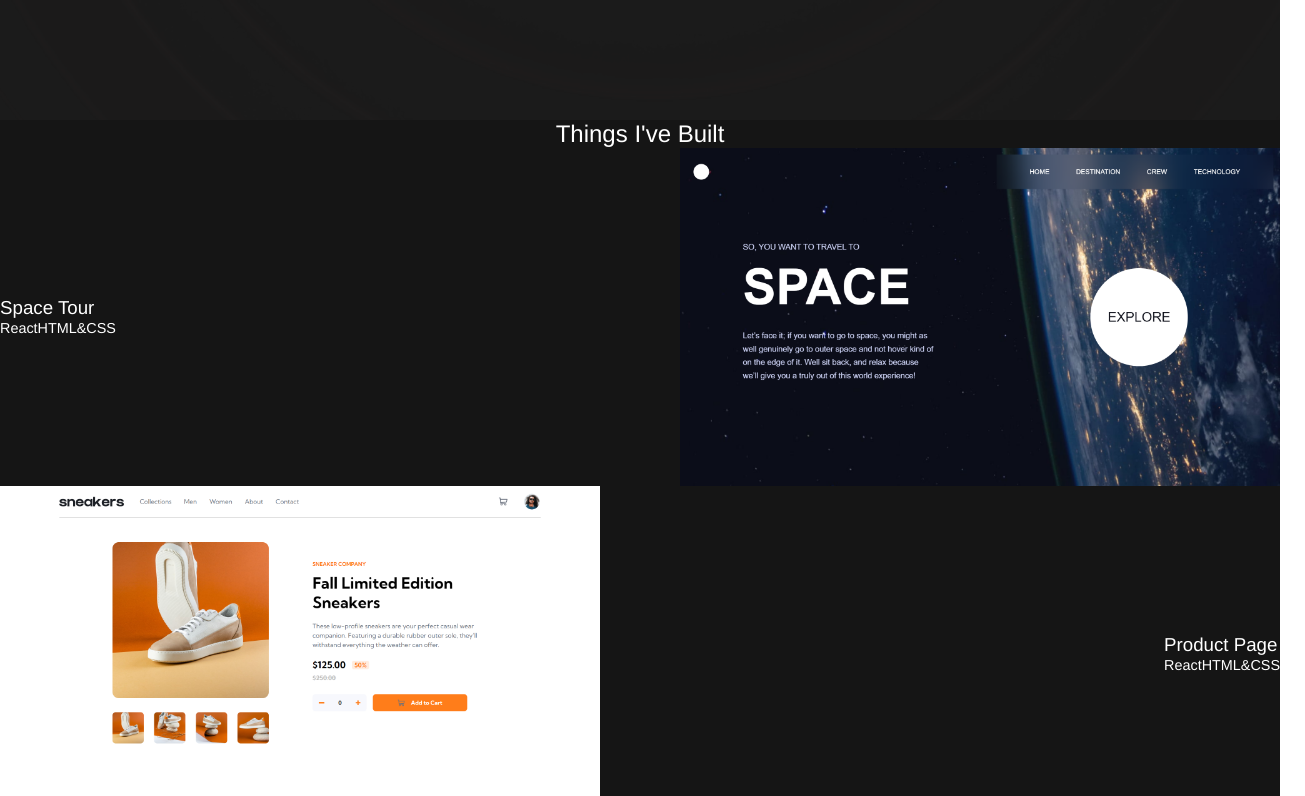
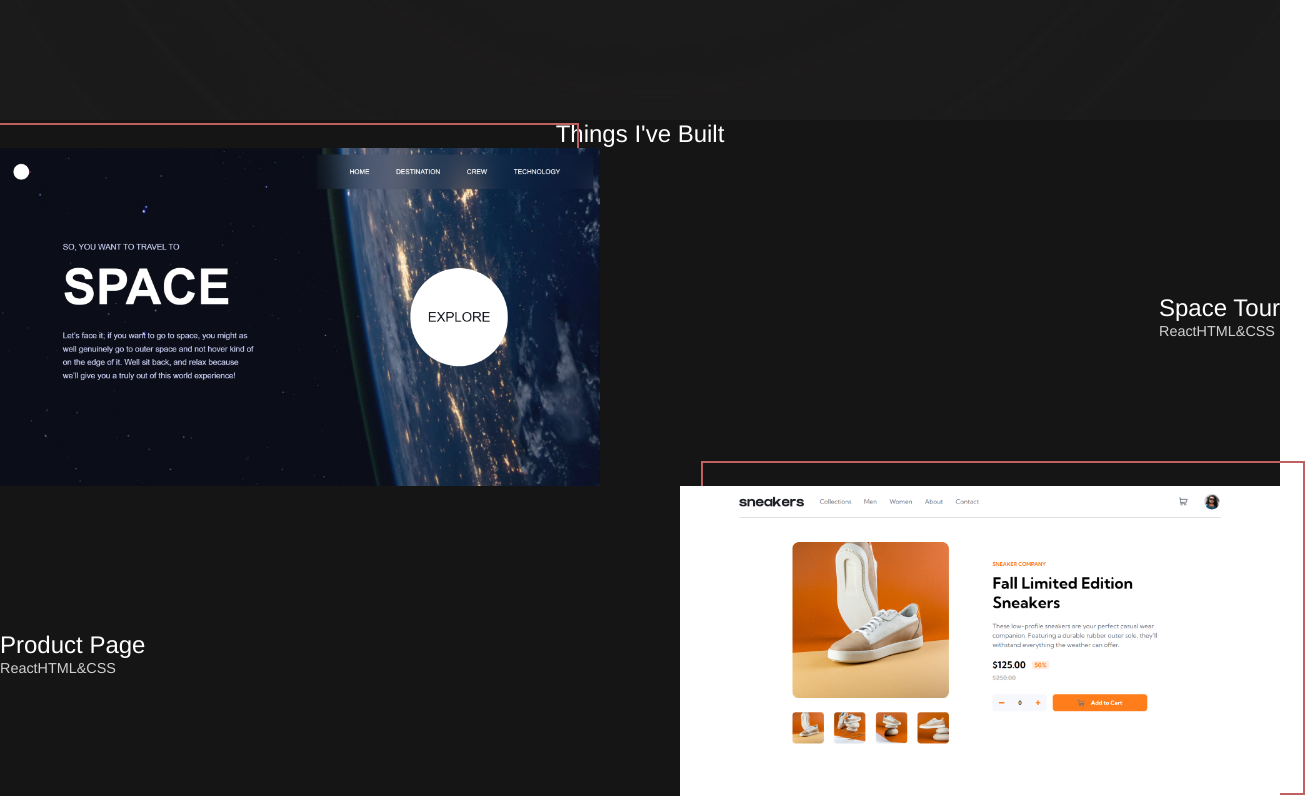
Before and after one commit to JuszJo/Portfolio, a React (Vite) app: page / in a window 1280 px wide. Shown: the part 680-1476 px from the top of the page, 1305 px wide, since content can reach past the window. Built offline with nearby package versions, Linux system fonts and the light colour scheme.

Commit message:
add border style to absolutely positioned element

```diff
--- a/src/components/Projects.jsx
+++ b/src/components/Projects.jsx
@@ -45,8 +45,9 @@ const project = [
 
 function Template({ details }) {
     return (
-        <div id="project1" className={details.reverse ? "projects1" : "projects2"}>
-            <img width={600} src={details.image} alt="" />
+        <div className={details.reverse ? "projects2" : "projects1"}>
+            <div className={details.reverse ? "border2" : "border1"}></div>
+            <img className="project-image" width={600} src={details.image} alt="" />
             <div className="project-text-section">
                 <h3 className="project-title">{details.title}</h3>
                 <p className="project-description">{details.description}</p>
--- a/src/styles/Projects.css
+++ b/src/styles/Projects.css
@@ -11,6 +11,7 @@
 }
 
 .projects1, .projects2 {
+    position: relative;
     display: flex;
     justify-content: space-between;
 }
@@ -19,6 +20,30 @@
     flex-direction: row-reverse;
 }
 
+.border1 {
+    width: 600px;
+    height: 330px;
+    position: absolute;
+    top: -25px;
+    left: -25px;
+    background-color: transparent;
+    border: 2px solid var(--secondary);
+}
+
+.border2 {
+    width: 600px;
+    height: 330px;
+    position: absolute;
+    top: -25px;
+    right: -25px;
+    background-color: transparent;
+    border: 2px solid var(--secondary);
+}
+
+.project-image {
+    z-index: 1;
+}
+
 .project-text-section {
     display: flex;
     flex-direction: column;
--- a/src/styles/index.css
+++ b/src/styles/index.css
@@ -20,6 +20,10 @@ h1, h2, h3, h4, h5, h6 {
     font-weight: normal;
 }
 
+h3 {
+    font-size: 1.5rem;
+}
+
 p, li {
     color: var(--text-opacity);
     line-height: 1.7;
@@ -37,6 +41,7 @@ button {
 
 .links {
     font-size: 0.9rem;
+    color: var(--text-opacity);
 }
 
 .container {
```
